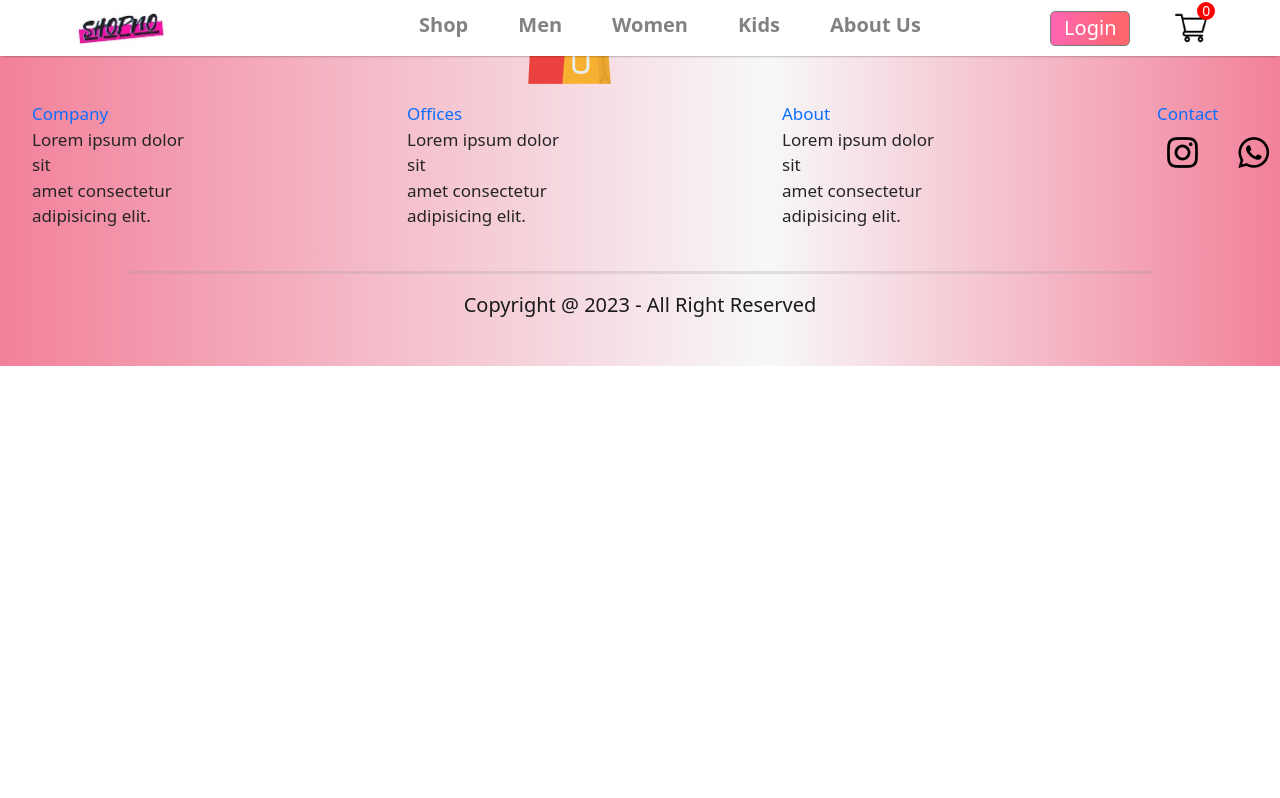
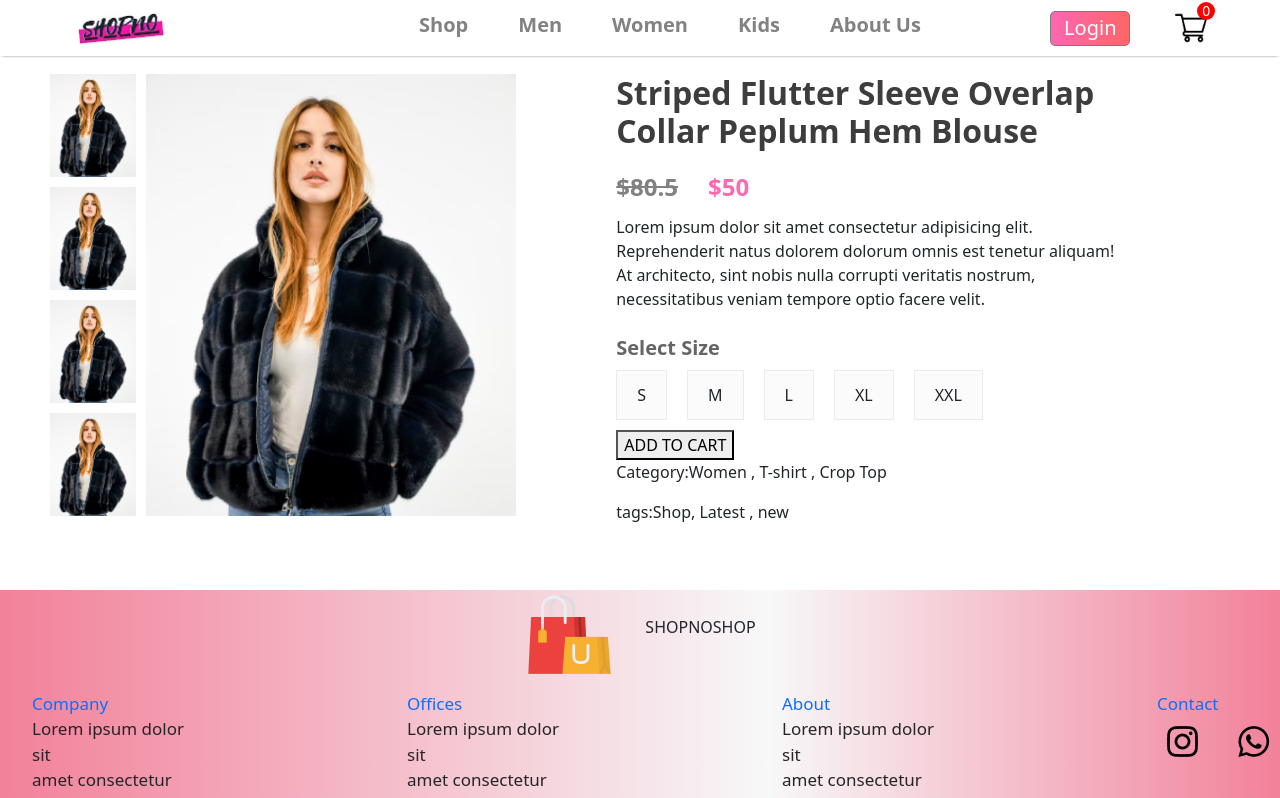
Before and after one commit to farabirakib/shopnoshop, a React (Create React App) app: page /product/1 in a window 1280 px wide. Shown: the top 798 px of the page. Built offline with nearby package versions, Linux system fonts and the light colour scheme.

Commit message:
productDisplay_done

```diff
--- a/src/App.js
+++ b/src/App.js
@@ -10,6 +10,7 @@ import men_banner from "./assets/banner_mens.png";
 import women_banner from "./assets/banner_women.png";
 import kid_banner from "./assets/banner_kids.png";
 import LoginSignup from "./app/LoginSignup/LoginSignup";
+import Product from "./app/page/Products/Product/Product";
 
 function App() {
   return (
@@ -33,6 +34,9 @@ function App() {
           />
           <Route path="/about" element={<About />} />
           <Route path="/LoginSignup" element={<LoginSignup />} />
+          <Route path="/product" element={<Product />}>
+            <Route path=":productId" element={<Product />} />
+          </Route>
         </Routes>
         <Footer />
       </BrowserRouter>
--- /dev/null
+++ b/src/app/Breadcrum/Breadcrum.css
@@ -0,0 +1,9 @@
+.breadcrum {
+  display: flex;
+  align-items: center;
+  gap: 8px;
+  color: #5e5e5e;
+  font-style: 16px;
+  font-weight: 600;
+  text-transform: capitalize;
+}
--- /dev/null
+++ b/src/app/Breadcrum/Breadcrum.jsx
@@ -0,0 +1,18 @@
+import React from "react";
+import "./Breadcrum.css";
+import arrow_icon from "../../assets/arrow.png";
+
+const Breadcrum = (props) => {
+  const { product } = props;
+  return (
+    <div className="breadcrum">
+      <div>
+        HOME <img src={arrow_icon} alt="" />
+        SHOW <img src={arrow_icon} alt="" />
+        {product.category} <img src={arrow_icon} alt="" />
+        {product.Name}
+      </div>
+    </div>
+  );
+};
+export default Breadcrum;
--- a/src/app/LoginSignup/LoginSignup.jsx
+++ b/src/app/LoginSignup/LoginSignup.jsx
@@ -15,6 +15,12 @@ function LoginSignup() {
           <input type="email" placeholder="Email Address" />
           <input type="password" placeholder="Password" />
         </div>
+        <div className="loginsignup-agree">
+          <p>
+            <input type="checkbox" name="" id="" />
+            By continuing, i agree to the terms of use & privacy.
+          </p>
+        </div>
         <div className="loginsignup-fields-btn">
           <button>Sign UP</button>
         </div>
@@ -22,13 +28,17 @@ function LoginSignup() {
           <p>
             Already have an account?{" "}
             <span>
-              <Link>Login</Link>
+              <Link
+                style={{
+                  textDecoration: "none",
+                  color: "hotpink",
+                  fontWeight: 500,
+                }}
+              >
+                Login
+              </Link>
             </span>
           </p>
-        </div>
-        <div className="loginsignup-agree">
-          <input type="checkbox" name="" id="" />
-          <p>By continuing, i agree to the terms of use & privacy.</p>
         </div>
       </div>
     </div>
--- a/src/app/LoginSignup/loginSignup.css
+++ b/src/app/LoginSignup/loginSignup.css
@@ -10,6 +10,8 @@
   background: white;
   margin: auto;
   padding: 40px 60px;
+  text-align: center;
+  border-radius: 15px;
 }
 
 .loginsignup-fields {
@@ -19,7 +21,7 @@
   margin-top: 20px;
 }
 .loginsignup-fields input {
-  height: 42px;
+  height: 32px;
   width: 100%;
   padding-left: 20px;
   border: none;
@@ -28,3 +30,30 @@
   color: #5c5c5c;
   font-size: 18px;
 }
+.loginsignup-fields-btn button {
+  width: 100%;
+  height: 42px;
+  color: white;
+  background: linear-gradient(90deg, #ff66b2, #ff6666);
+  margin-top: 35px;
+  border: none;
+  font-size: 24px;
+  font-weight: 500;
+  cursor: pointer;
+  border-radius: 5px;
+}
+.loginsignup-fields-login {
+  margin-top: 20px;
+  color: #5c5c5c;
+  font-size: 18px;
+  font-weight: 500;
+}
+.loginsignup-agree {
+  display: flex;
+  align-items: center;
+  margin-top: 25px;
+  gap: 20px;
+  color: #5c5c5c;
+  font-size: 18px;
+  font-weight: 500;
+}
--- a/src/app/page/AboutUs/about.css
+++ b/src/app/page/AboutUs/about.css
@@ -1,3 +1,6 @@
 .about-header {
   padding-top: 30px;
 }
+.about-header img {
+  width: 100%;
+}
--- a/src/app/page/Products/Item/item.css
+++ b/src/app/page/Products/Item/item.css
@@ -22,4 +22,5 @@
 .item:hover {
   transform: scale(1.05);
   transition: 0.6s;
+  border: 1px solid #828282;
 }
--- a/src/app/page/Products/Item/item.jsx
+++ b/src/app/page/Products/Item/item.jsx
@@ -1,10 +1,14 @@
 import React from "react";
 import "./item.css";
+import { Link } from "react-router-dom";
 
 const item = (props) => {
   return (
     <div className="item">
-      <img src={props.image} alt="" />
+      <Link to={`/product/${props.id}`}>
+        <img src={props.image} alt="" />
+      </Link>
+
       <p>{props.name}</p>
       <div className="item-prices">
         <div className="item-price-new">${props.new_price}</div>
--- /dev/null
+++ b/src/app/page/Products/Product/Product.jsx
@@ -0,0 +1,20 @@
+import React, { useContext } from "react";
+import { ShopContext } from "../../../../Context/ShopContext";
+import { useParams } from "react-router-dom";
+import Breadcrum from "../../../Breadcrum/Breadcrum";
+import ProductDisplay from "../ProductDisplay/ProductDisplay";
+import "./Product.css";
+
+const Product = () => {
+  const { all_product } = useContext(ShopContext);
+  const { productId } = useParams();
+  const product = all_product.find((e) => e.id === Number(productId));
+  return (
+    <div className="product-container">
+      <Breadcrum product={product} />
+      <ProductDisplay product={product} />
+    </div>
+  );
+};
+
+export default Product;
--- /dev/null
+++ b/src/app/page/Products/ProductDisplay/ProductDisplay.css
@@ -0,0 +1,61 @@
+.productdisplay {
+  margin: 50px;
+  display: flex;
+}
+.productdisplay-left {
+  display: flex;
+  gap: 10px;
+}
+.productdisplay-img-list {
+  display: flex;
+  flex-direction: column;
+  gap: 10px;
+}
+.productdisplay-img-list img {
+  height: 103px;
+}
+.productdisplay-main-img {
+  width: 370px;
+}
+.productdisplay-right {
+  margin: 0px 100px;
+  display: flex;
+  flex-direction: column;
+}
+.productdisplay-right h2 {
+  color: #3d3d3d;
+  font-style: 40px;
+  font-weight: 700;
+}
+.productdisplay-right-prices {
+  display: flex;
+  margin: 10px 0px;
+  gap: 30px;
+  font-size: 24px;
+  font-weight: 700;
+}
+.productdisplay-right-price-old {
+  color: #818181;
+  text-decoration: line-through;
+}
+.productdisplay-right-price-new {
+  color: hotpink;
+}
+.productdisplay-right-size h3 {
+  margin-top: 25px;
+  color: #656565;
+  font-size: 20px;
+  font-weight: 600;
+}
+.productdisplay-right-sizes {
+  display: flex;
+  margin: 10px 0px;
+  gap: 20px;
+}
+.productdisplay-right-sizes div {
+  padding: 12px 20px;
+  background: #fbfbfb;
+  border: 1px solid #ebebeb;
+  border-radius: px;
+  cursor: pointer;
+}
--- /dev/null
+++ b/src/app/page/Products/ProductDisplay/ProductDisplay.jsx
@@ -0,0 +1,58 @@
+import React from "react";
+import "./ProductDisplay.css";
+
+const ProductDisplay = (props) => {
+  const { product } = props;
+
+  return (
+    <div className="productdisplay">
+      <div className="productdisplay-left">
+        <div className="productdisplay-img-list">
+          <img src={product.image} alt="" />
+          <img src={product.image} alt="" />
+          <img src={product.image} alt="" />
+          <img src={product.image} alt="" />
+        </div>
+        <div className="productdisplay-img">
+          <img className="productdisplay-main-img" src={product.image} alt="" />
+        </div>
+      </div>
+      <div className="productdisplay-right">
+        <h2>{product.name}</h2>
+        <div className="productdisplay-right-prices">
+          <div className="productdisplay-right-price-old">
+            ${product.old_price}
+          </div>
+          <div className="productdisplay-right-price-new">
+            ${product.new_price}
+          </div>
+        </div>
+        <div className="productdisplay-right-description">
+          Lorem ipsum dolor sit amet consectetur adipisicing elit. Reprehenderit
+          natus dolorem dolorum omnis est tenetur aliquam! At architecto, sint
+          nobis nulla corrupti veritatis nostrum, necessitatibus veniam tempore
+          optio facere velit.
+        </div>
+        <div className="productdisplay-right-size">
+          <h3>Select Size</h3>
+          <div className="productdisplay-right-sizes">
+            <div>S</div>
+            <div>M</div>
+            <div>L</div>
+            <div>XL</div>
+            <div>XXL</div>
+          </div>
+          <button>ADD TO CART</button>
+          <p className="productdisplay-right-category">
+            <span>Category:</span>Women , T-shirt , Crop Top
+          </p>
+          <p className="productdisplay-right-tags">
+            <span>tags:</span>Shop, Latest , new
+          </p>
+        </div>
+      </div>
+    </div>
+  );
+};
+
+export default ProductDisplay;
```
Also changed, not shown: src/app/page/Products/Product/Product.css (added), src/assets/about_page.jpg (added).
